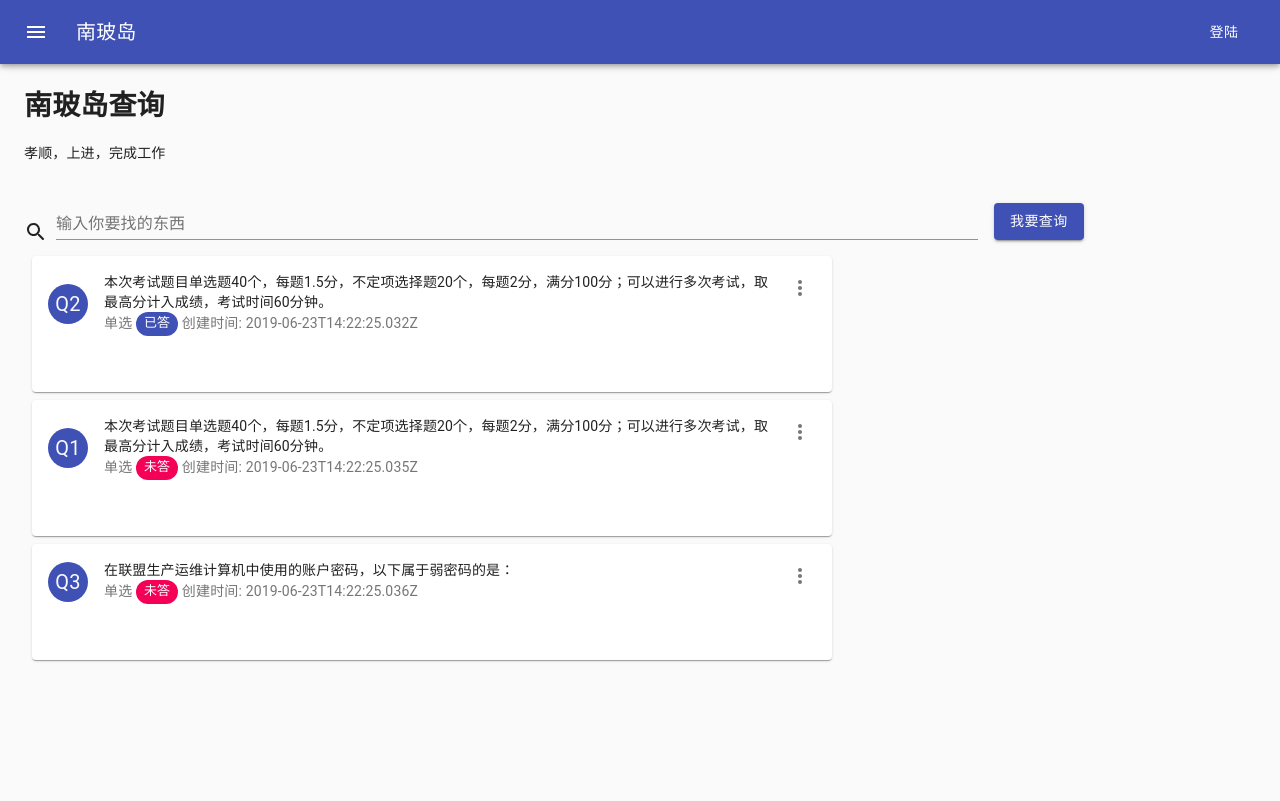
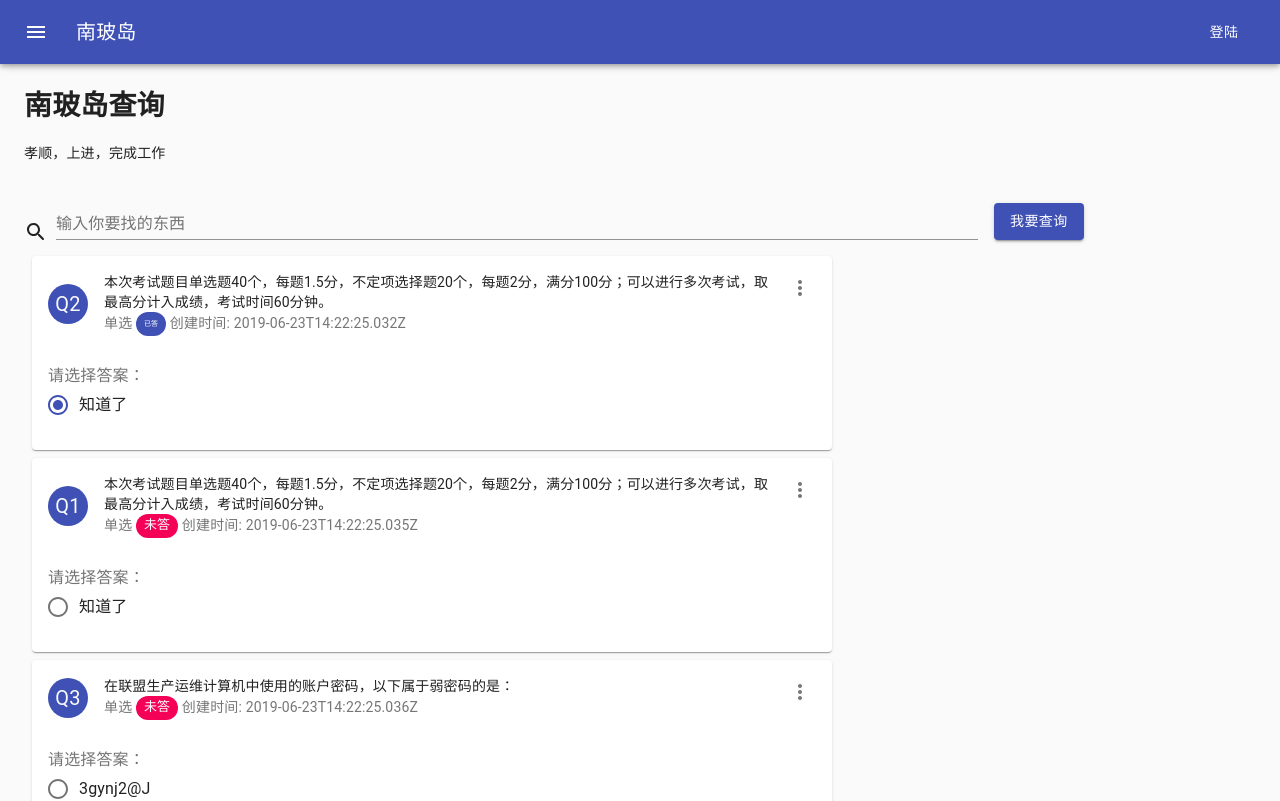
Before and after one commit to Mainzxq/testing-front, a React (Create React App) app: page / in a window 1280 px wide. Shown: the top 801 px of the page. Built offline with nearby package versions, Linux system fonts and the light colour scheme.

Commit message:
update QuestionItem

```diff
--- a/src/components/question/QuestionItem.js
+++ b/src/components/question/QuestionItem.js
@@ -1,6 +1,6 @@
 import React from "react";
 import PropTypes from "prop-types";
-import { MoreVert } from "@material-ui/icons";
+import { MoreVert, Check } from "@material-ui/icons";
 import {
   Card,
   CardActions,
@@ -8,9 +8,12 @@ import {
   CardContent,
   Avatar,
   IconButton,
-  CardMedia,
-  Badge,
-  Chip
+  Chip,
+  Radio,
+  FormControl,
+  FormLabel,
+  FormControlLabel,
+  RadioGroup
 } from "@material-ui/core";
 import { red, indigo } from "@material-ui/core/colors";
 import { makeStyles } from "@material-ui/core/styles";
@@ -24,6 +27,10 @@ const useSytles = makeStyles(theme => ({
     height: 0,
     paddingTop: "56.25%"
   },
+  chip: {
+    fontSize: 7
+  },
+
   expand: {
     transform: "rotate(0deg)",
     marginLeft: "auto",
@@ -40,14 +47,18 @@ const useSytles = makeStyles(theme => ({
 }));
 
 const QuestionItem = ({ props }) => {
-  const { answered, id, type, title, craeteDate } = props;
+  const { answered, id, type, title, craeteDate, options } = props;
   const classes = useSytles();
   const [expanded, setExpanded] = React.useState(false);
+  const [optionsa, setOptionsa] = React.useState({});
 
   const handleExpandClick = () => {
     setExpanded(!expanded);
   };
 
+  const handleChange = e => {
+    setOptionsa(e.target.value);
+  };
   return (
     <Card className={classes.card}>
       <CardHeader
@@ -62,16 +73,18 @@ const QuestionItem = ({ props }) => {
           </IconButton>
         }
         title={
-          <div>
-            {title.replace("&lt;p&gt;", "").replace("&lt;/p&gt;", "")}
-            {}
-          </div>
+          <div>{title.replace("&lt;p&gt;", "").replace("&lt;/p&gt;", "")}</div>
         }
         subheader={
           <div>
             <span>{type === "radio" ? "单选 " : "多选 "}</span>
             {answered ? (
-              <Chip color="primary" label="已答" size="small" />
+              <Chip
+                color="primary"
+                label="已答"
+                size="small"
+                className={classes.chip}
+              />
             ) : (
               <Chip color="secondary" label="未答" size="small" />
             )}
@@ -79,8 +92,32 @@ const QuestionItem = ({ props }) => {
           </div>
         }
       />
-      <CardMedia />
-      <CardContent />
+      <CardContent>
+        <FormControl component="fieldset">
+          <FormLabel component="legend">请选择答案：</FormLabel>
+          <RadioGroup
+            aria-label="position"
+            name={id}
+            value={optionsa}
+            onChange={handleChange}
+          >
+            {options.map(item => (
+              <FormControlLabel
+                key={item.id}
+                control={<Radio color="primary" />}
+                value={item.id}
+                checked={item.isRight}
+                label={item.text
+                  .replace("&lt;p&gt;", "")
+                  .replace("&lt;/p&gt;", "")}
+                labelPlacement={item.text
+                  .replace("&lt;p&gt;", "")
+                  .replace("&lt;/p&gt;", "")}
+              />
+            ))}
+          </RadioGroup>
+        </FormControl>
+      </CardContent>
     </Card>
   );
 };
```
